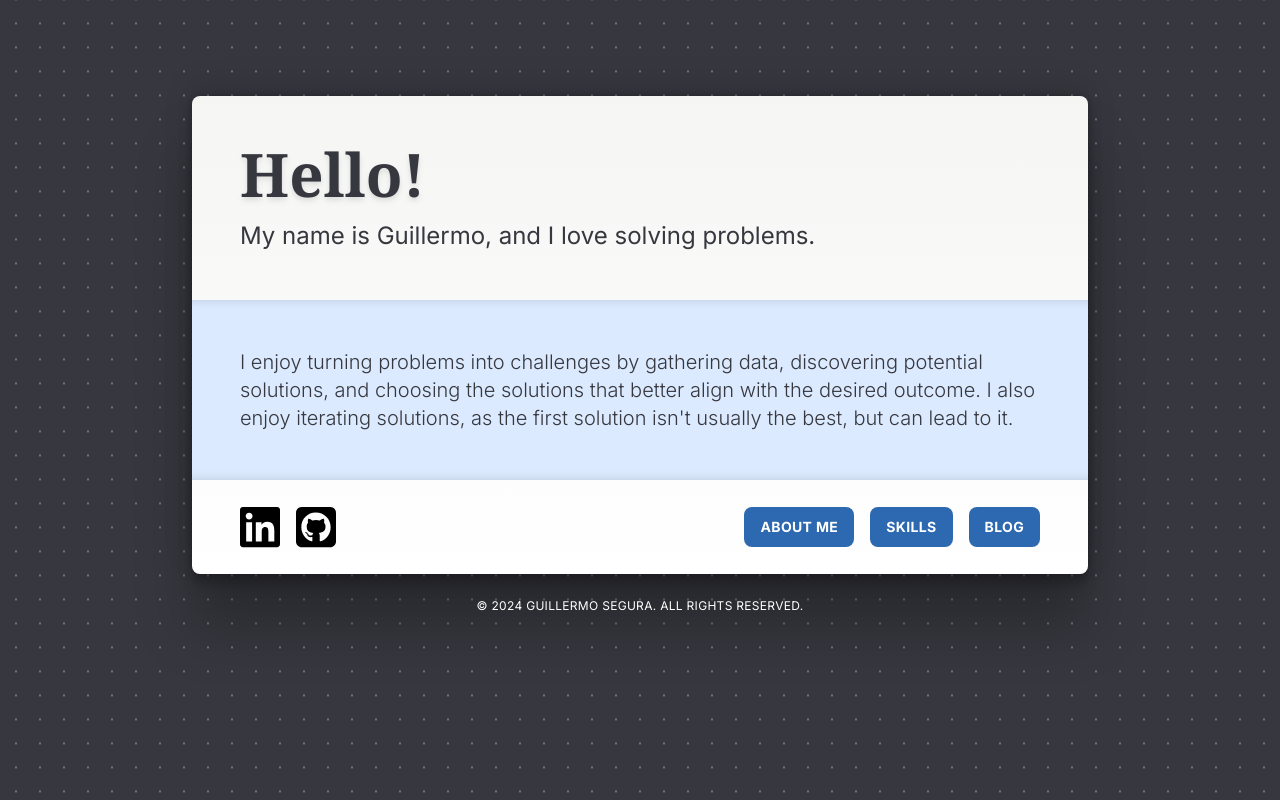
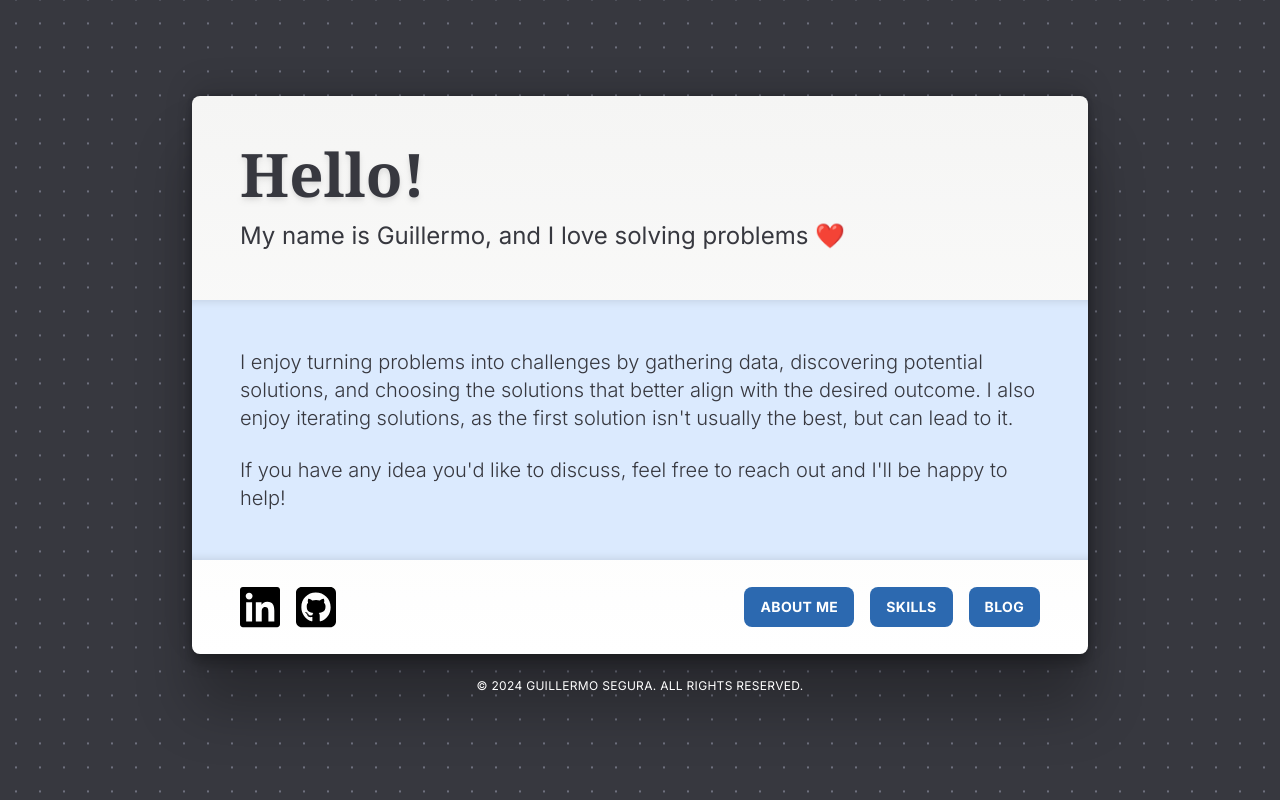
Before and after one commit to guillermo-segura/guillermo-segura.github.io, a Next.js app: page / in a window 1280 px wide. Built offline with nearby package versions, Linux system fonts and the light colour scheme.

Commit message:
feat: update home page

```diff
--- /dev/null
+++ b/src/app/classnames.ts
@@ -0,0 +1,22 @@
+// https://mycolor.space/gradient3
+// https://favicon.io/favicon-generator/
+export const animatedBg = [
+  'bg-dot',
+  'bg-dot-size',
+  'animate-bg-dot-animation',
+  'bg-dark-500',
+  'bg-blend-overlay',
+];
+
+export const container = [
+  'flex',
+  'flex-col',
+  'items-center',
+  'min-h-screen',
+  'p-4',
+  'space-y-6',
+  'xs:py-24',
+  'xs:px-6',
+  'md:px-12',
+  'lg:px-24',
+];
--- a/src/app/layout.tsx
+++ b/src/app/layout.tsx
@@ -1,37 +1,13 @@
 import type { Metadata } from 'next';
 import { Inter } from 'next/font/google';
 
+import { container, animatedBg } from '@/app/classnames';
+import { CopyrightBanner } from '@/components/CopyrightBanner/CopyrightBanner';
 import { Card } from '@/components/Card';
-import { Text } from '@/components/Text/Text';
+import { joinStringArrays } from '@/utils';
 import './globals.css';
 
 const inter = Inter({ subsets: ['latin'] });
-
-// https://mycolor.space/gradient3
-// https://favicon.io/favicon-generator/
-const animatedBg = [
-  'bg-dot',
-  'bg-dot-size',
-  'animate-bg-dot-animation',
-  'bg-dark-500',
-  'bg-blend-overlay',
-];
-
-const classNames = {
-  container: [
-    'flex',
-    'flex-col',
-    'items-center',
-    'min-h-screen',
-    'p-4',
-    'space-y-6',
-    'xs:py-24',
-    'xs:px-6',
-    'md:px-12',
-    'lg:px-24',
-  ],
-  animatedBg,
-};
 
 export const metadata: Metadata = {
   title: "Welcome!",
@@ -45,14 +21,12 @@ export default function RootLayout({
 }>) {
   return (
     <html lang="en">
-      <body className={`${inter.className} ${classNames.animatedBg.join(' ')}`}>
-        <main className={classNames.container.join(' ')}>
+      <body className={joinStringArrays([inter.className], animatedBg)}>
+        <main className={joinStringArrays(container)}>
           <Card>
             {children}
           </Card>
-          <Text variant="copyright" color="white" textAlign="center">
-            © {new Date().getFullYear()} Guillermo Segura. All rights reserved.
-          </Text>
+          <CopyrightBanner />
         </main>
       </body>
     </html>
--- a/src/app/page.tsx
+++ b/src/app/page.tsx
@@ -8,11 +8,12 @@ export default function Page() {
     <>
       <CardHeader
         header={content.header}
-        description={content.description}
+        description={content.subheader}
       />
 
-      <CardSection blue>
-        <Text variant="subtext">{content.content}</Text>
+      <CardSection blue spaceY={6}>
+        <Text variant="subtext">{content.description}</Text>
+        <Text variant="subtext">{content.reachOut}</Text>
       </CardSection>
 
       <CardFooter skills traits blog />
--- /dev/null
+++ b/src/components/CopyrightBanner/CopyrightBanner.tsx
@@ -0,0 +1,10 @@
+import { memo } from 'react';
+import { Text } from '@/components/Text/Text';
+
+const CopyrightBannerRaw = () => (
+  <Text variant="copyright" color="white" textAlign="center">
+    © {new Date().getFullYear()} Guillermo Segura. All rights reserved.
+  </Text>
+);
+
+export const CopyrightBanner = memo(CopyrightBannerRaw);
--- a/src/content/home.json
+++ b/src/content/home.json
@@ -1,5 +1,6 @@
 {
   "header": "Hello!",
-  "description": "My name is Guillermo, and I love solving problems.",
-  "content": "I enjoy turning problems into challenges by gathering data, discovering potential solutions, and choosing the solutions that better align with the desired outcome. I also enjoy iterating solutions, as the first solution isn't usually the best, but can lead to it."
+  "subheader": "My name is Guillermo, and I love solving problems ❤️",
+  "description": "I enjoy turning problems into challenges by gathering data, discovering potential solutions, and choosing the solutions that better align with the desired outcome. I also enjoy iterating solutions, as the first solution isn't usually the best, but can lead to it.",
+  "reachOut": "If you have any idea you'd like to discuss, feel free to reach out and I'll be happy to help!"
 }
```
